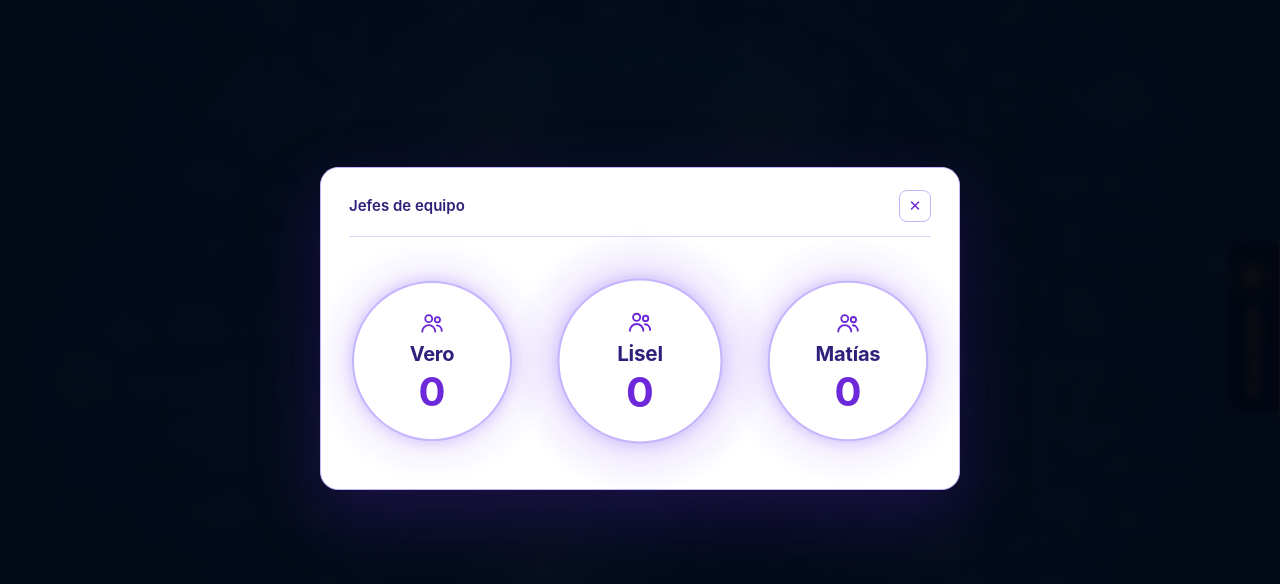
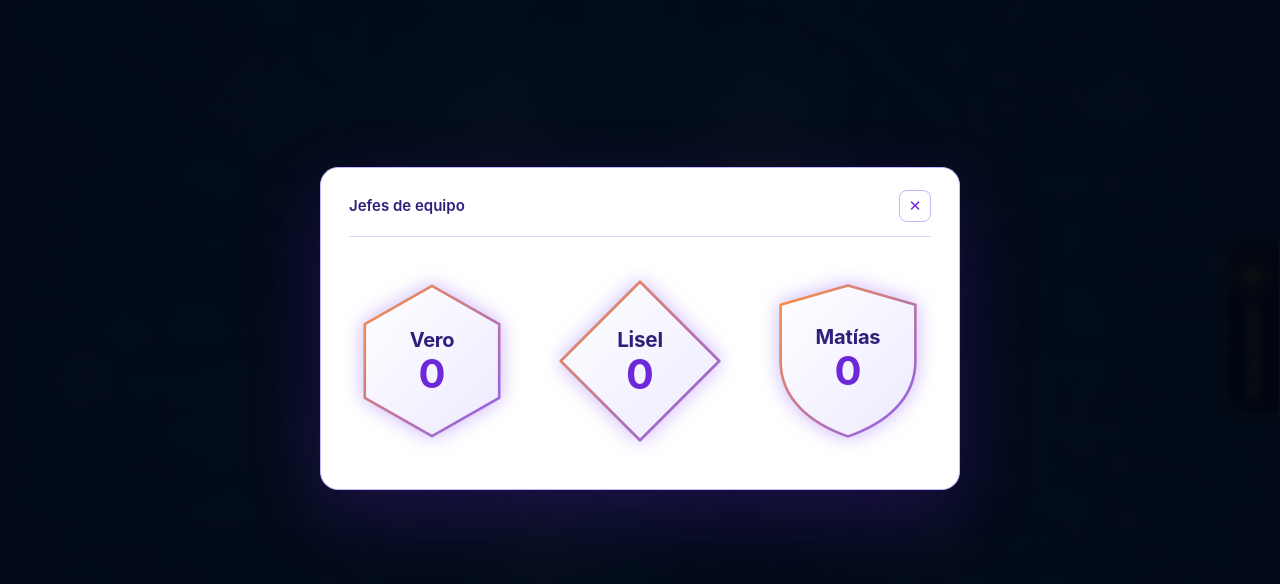
Before and after one commit to HubAdmisionesESD/hub-admisiones, a plain HTML site: page esdesign/je/index.html in a window 1280 px wide. Shown: the part 72-656 px from the top of the page. Drawn offline with Linux system fonts and the light colour scheme.

Commit message:
Add files via upload

```diff
--- a/assets/css/hub.css
+++ b/assets/css/hub.css
@@ -163,7 +163,7 @@ button.bub{cursor:pointer;padding:0;font:inherit}
 .brand-sub{font-size:11px;margin-top:2px;letter-spacing:0.03em;color:var(--sub)}
 .topbar-r{display:flex;align-items:center;gap:14px}
 .topbar-gp{font-size:12px;letter-spacing:0.08em;color:var(--muted)}
-.logo-pill{background:#FFFFFF;border-radius:10px;padding:6px 12px;display:flex;align-items:center}
+.logo-pill{background:#D6E6F8;border-radius:10px;padding:6px 12px;display:flex;align-items:center}
 .logo-pill img{height:30px;width:auto;display:block}
 .embudo{position:relative;width:100%;max-width:1100px;margin:10px auto 0;padding:0 24px;box-sizing:border-box}
 .cards{display:flex;flex-wrap:wrap;gap:12px}
@@ -193,3 +193,14 @@ a.je-close{text-decoration:none}
 @media (max-width:820px){
   .stage{width:100%!important}
 }
+
+/* ── Siluetas geométricas (página JE) ── */
+.shape{width:100%;height:100%;position:relative;display:flex;flex-direction:column;align-items:center;justify-content:center;gap:2px;color:#2E1F7A;text-decoration:none;transition:transform .28s cubic-bezier(0.34,1.56,0.64,1)}
+.shape .sh{position:absolute;left:0;top:0;width:100%;height:100%;overflow:visible;filter:drop-shadow(0 0 10px rgba(139,92,246,0.45));transition:filter .2s ease}
+.shape:hover{transform:scale(1.12)}
+.shape:hover .sh{filter:drop-shadow(0 0 22px rgba(139,92,246,0.85))}
+.shape:focus-visible{outline:3px solid #6D28D9;outline-offset:6px;border-radius:12px}
+.shape>span{position:relative;z-index:1}
+.sh-name{font-weight:700;font-size:20px;letter-spacing:-0.01em}
+/* Portada sin embudo: más espacio para el hub */
+body[data-funnel="0"] .stage{--res:130px}
--- a/assets/js/hub.js
+++ b/assets/js/hub.js
@@ -59,7 +59,7 @@
         '<div><div class="brand-name">Hub de Admisiones</div><div class="brand-sub">' + esc(SUB) + '</div></div>' +
         backHtml +
       '</div>' +
-      '<div class="topbar-r"><span class="topbar-gp">Grupo Planeta</span>' +
+      '<div class="topbar-r">' +
         '<div class="logo-pill"><img src="' + ROOT + 'assets/img/logo_letra_sin_fondo.png" alt="Grupo Planeta"></div></div>' +
     '</header>'
   ));
--- a/esdesign/je/index.html
+++ b/esdesign/je/index.html
@@ -15,23 +15,29 @@
 <a class="je-close" href="../index.html" aria-label="Cerrar y volver a ESDesign">✕</a>
 </div>
 <div class="je-grid">
-<div class="je-item"><div class="beat" style="animation-delay: 0s"><div class="glow" style="animation-delay: 0s"></div>
-<a class="bub plain" href="vero/index.html" aria-label="Equipo de Vero, matrículas">
-<svg width="26" height="26" viewBox="0 0 24 24" fill="none" stroke="#FB923C" stroke-width="1.7" stroke-linecap="round" stroke-linejoin="round" aria-hidden="true"><circle cx="9" cy="8" r="3.2"/><path d="M3 20c0-3.3 2.7-6 6-6s6 2.7 6 6"/><circle cx="17" cy="9" r="2.4"/><path d="M16.5 14.2c2.6.2 4.5 2.3 4.5 5.1"/></svg>
-<span style="font-weight: 700; font-size: 20px; letter-spacing: -0.01em">Vero</span>
-<span class="num" style="font-size: 40px">0</span>
+<div class="je-item"><div class="beat" style="animation-delay: 0s">
+<a class="shape" href="vero/index.html" aria-label="Equipo de Vero, matrículas">
+<svg class="sh" viewBox="0 0 100 100" aria-hidden="true"><defs>
+<linearGradient id="f1" x1="0" y1="0" x2="1" y2="1"><stop offset="0%" stop-color="#FFFFFF"/><stop offset="100%" stop-color="#EDE9FE"/></linearGradient>
+<linearGradient id="s1" x1="0" y1="0" x2="1" y2="1"><stop offset="0%" stop-color="#FB923C"/><stop offset="100%" stop-color="#8B5CF6"/></linearGradient></defs>
+<path d="M50 3 L92 27 L92 73 L50 97 L8 73 L8 27 Z" fill="url(#f1)" stroke="url(#s1)" stroke-width="2.6" stroke-linejoin="round" vector-effect="non-scaling-stroke"/></svg>
+<span class="sh-name" style="margin-top: 0px">Vero</span><span class="num" style="font-size: 40px">0</span>
 </a></div></div>
-<div class="je-item"><div class="beat" style="animation-delay: 0.35s"><div class="glow" style="animation-delay: 0.35s"></div>
-<a class="bub plain" href="lisel/index.html" aria-label="Equipo de Lisel, matrículas">
-<svg width="26" height="26" viewBox="0 0 24 24" fill="none" stroke="#FB923C" stroke-width="1.7" stroke-linecap="round" stroke-linejoin="round" aria-hidden="true"><circle cx="9" cy="8" r="3.2"/><path d="M3 20c0-3.3 2.7-6 6-6s6 2.7 6 6"/><circle cx="17" cy="9" r="2.4"/><path d="M16.5 14.2c2.6.2 4.5 2.3 4.5 5.1"/></svg>
-<span style="font-weight: 700; font-size: 20px; letter-spacing: -0.01em">Lisel</span>
-<span class="num" style="font-size: 40px">0</span>
+<div class="je-item"><div class="beat" style="animation-delay: 0.35s">
+<a class="shape" href="lisel/index.html" aria-label="Equipo de Lisel, matrículas">
+<svg class="sh" viewBox="0 0 100 100" aria-hidden="true"><defs>
+<linearGradient id="f2" x1="0" y1="0" x2="1" y2="1"><stop offset="0%" stop-color="#FFFFFF"/><stop offset="100%" stop-color="#EDE9FE"/></linearGradient>
+<linearGradient id="s2" x1="0" y1="0" x2="1" y2="1"><stop offset="0%" stop-color="#FB923C"/><stop offset="100%" stop-color="#8B5CF6"/></linearGradient></defs>
+<path d="M50 2 L98 50 L50 98 L2 50 Z" fill="url(#f2)" stroke="url(#s2)" stroke-width="2.6" stroke-linejoin="round" vector-effect="non-scaling-stroke"/></svg>
+<span class="sh-name" style="margin-top: 0px">Lisel</span><span class="num" style="font-size: 40px">0</span>
 </a></div></div>
-<div class="je-item"><div class="beat" style="animation-delay: 0.7s"><div class="glow" style="animation-delay: 0.7s"></div>
-<a class="bub plain" href="matias/index.html" aria-label="Equipo de Matías, matrículas">
-<svg width="26" height="26" viewBox="0 0 24 24" fill="none" stroke="#FB923C" stroke-width="1.7" stroke-linecap="round" stroke-linejoin="round" aria-hidden="true"><circle cx="9" cy="8" r="3.2"/><path d="M3 20c0-3.3 2.7-6 6-6s6 2.7 6 6"/><circle cx="17" cy="9" r="2.4"/><path d="M16.5 14.2c2.6.2 4.5 2.3 4.5 5.1"/></svg>
-<span style="font-weight: 700; font-size: 20px; letter-spacing: -0.01em">Matías</span>
-<span class="num" style="font-size: 40px">0</span>
+<div class="je-item"><div class="beat" style="animation-delay: 0.7s">
+<a class="shape" href="matias/index.html" aria-label="Equipo de Matías, matrículas">
+<svg class="sh" viewBox="0 0 100 100" aria-hidden="true"><defs>
+<linearGradient id="f3" x1="0" y1="0" x2="1" y2="1"><stop offset="0%" stop-color="#FFFFFF"/><stop offset="100%" stop-color="#EDE9FE"/></linearGradient>
+<linearGradient id="s3" x1="0" y1="0" x2="1" y2="1"><stop offset="0%" stop-color="#FB923C"/><stop offset="100%" stop-color="#8B5CF6"/></linearGradient></defs>
+<path d="M50 3 L92 15 L92 50 C92 74 73 89 50 97 C27 89 8 74 8 50 L8 15 Z" fill="url(#f3)" stroke="url(#s3)" stroke-width="2.6" stroke-linejoin="round" vector-effect="non-scaling-stroke"/></svg>
+<span class="sh-name" style="margin-top: -6px">Matías</span><span class="num" style="font-size: 40px">0</span>
 </a></div></div>
 </div>
 </div>
```
Also changed, not shown: esdesign/index.html (+5 -5 lines), index.html (+6 -6 lines).
